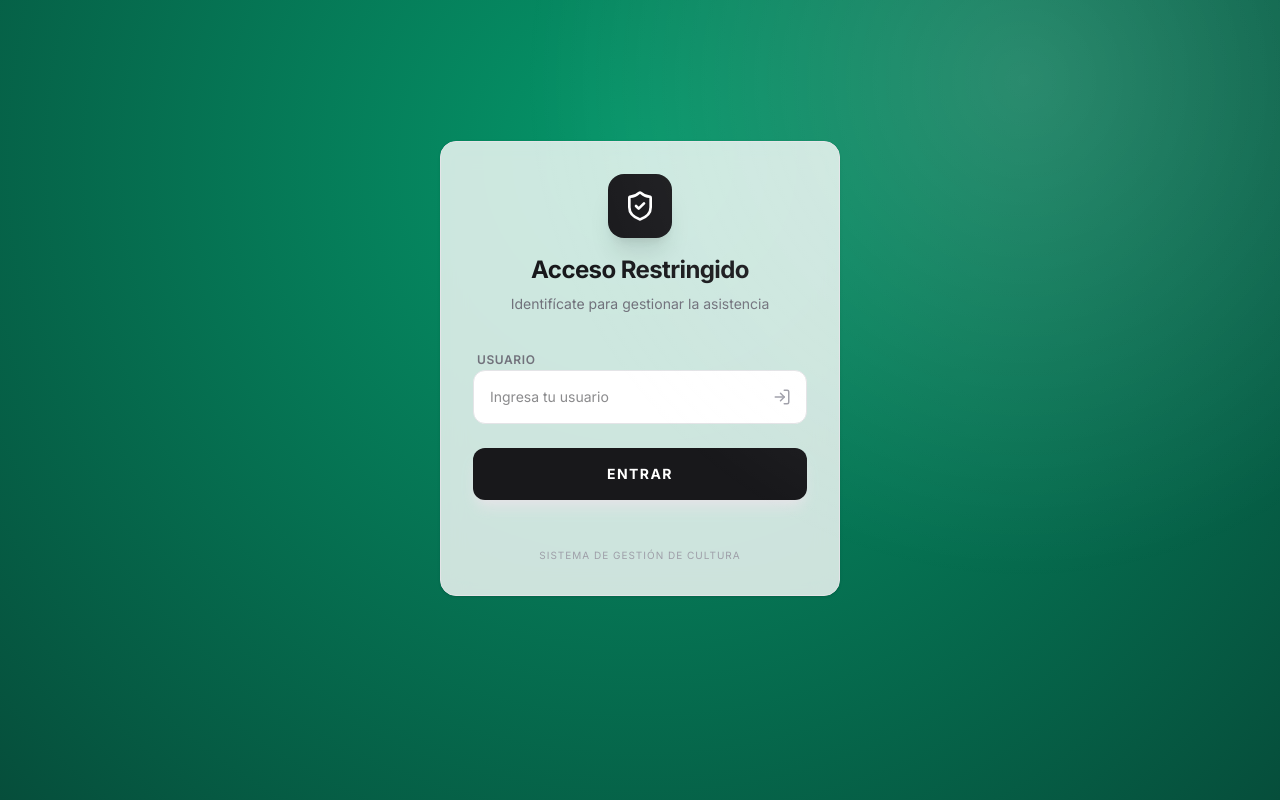
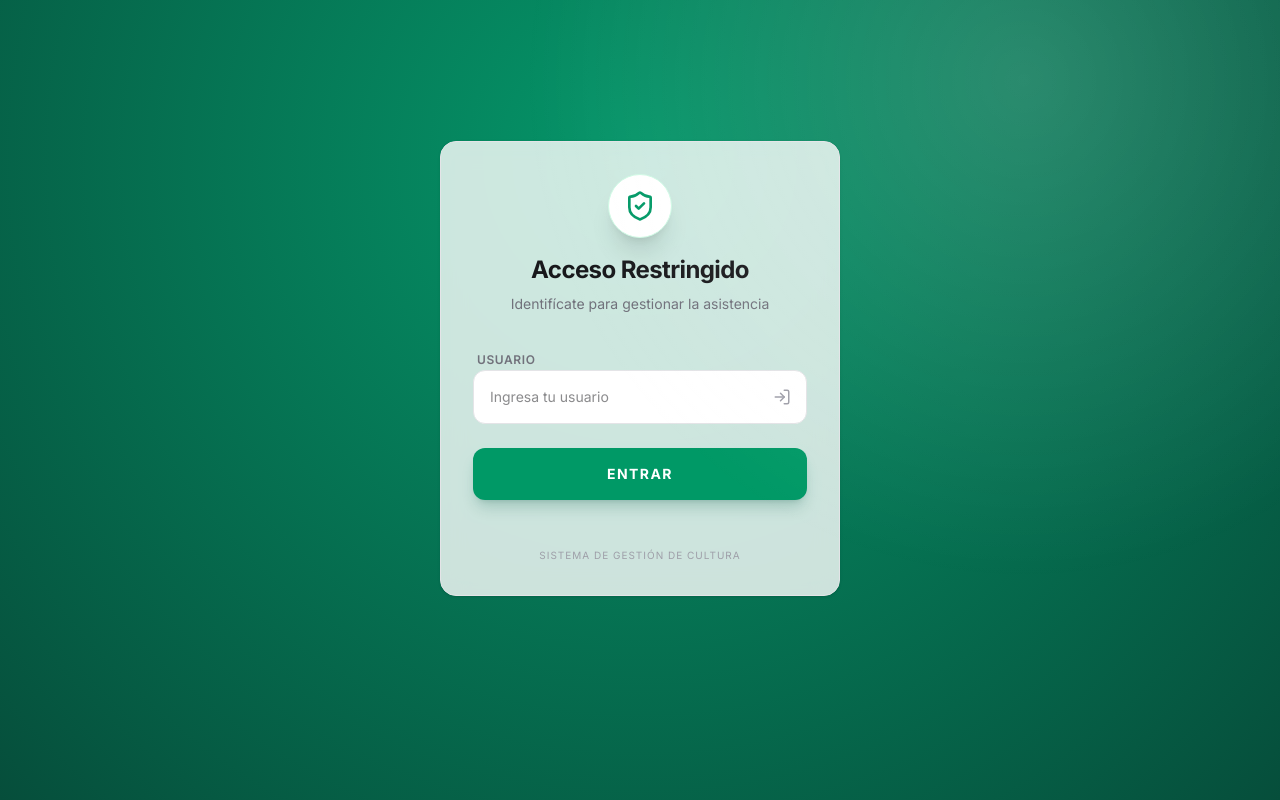
Before and after one commit to Juicibox/ContadorAsistencia, a React (Vite) app: page / in a window 1280 px wide. Built offline with nearby package versions, Linux system fonts and the light colour scheme; no server answers.

Commit message:
Update Login component styles and colors

```diff
--- a/src/components/Login.tsx
+++ b/src/components/Login.tsx
@@ -28,7 +28,7 @@ export default function Login({ onLogin }: LoginProps) {
         className="glass-card p-8 space-y-8"
       >
         <div className="text-center space-y-2">
-          <div className="mx-auto w-16 h-16 bg-zinc-900 text-white rounded-2xl flex items-center justify-center shadow-xl mb-4">
+          <div className="mx-auto w-16 h-16 bg-white text-emerald-600 rounded-full flex items-center justify-center shadow-xl mb-4 border border-emerald-100">
             <ShieldCheck size={32} />
           </div>
           <h1 className="text-2xl font-bold tracking-tight text-zinc-900">Acceso Restringido</h1>
@@ -44,7 +44,7 @@ export default function Login({ onLogin }: LoginProps) {
                 value={username}
                 onChange={(e) => setUsername(e.target.value)}
                 placeholder="Ingresa tu usuario"
-                className={`w-full bg-white border ${error ? 'border-red-500 ring-1 ring-red-500' : 'border-zinc-200'} text-zinc-900 text-sm rounded-xl focus:ring-zinc-500 focus:border-zinc-500 block p-4 transition-all outline-none`}
+                className={`w-full bg-white border ${error ? 'border-red-500 ring-1 ring-red-500' : 'border-zinc-200'} text-zinc-900 text-sm rounded-xl focus:ring-emerald-500 focus:border-emerald-500 block p-4 transition-all outline-none`}
               />
               <div className="absolute inset-y-0 right-0 flex items-center pr-4 text-zinc-400">
                 <LogIn size={18} />
@@ -64,7 +64,7 @@ export default function Login({ onLogin }: LoginProps) {
           <motion.button
             whileTap={{ scale: 0.98 }}
             type="submit"
-            className="w-full bg-zinc-900 text-white py-4 rounded-xl font-bold text-sm uppercase tracking-widest shadow-lg shadow-zinc-200 hover:bg-zinc-800 transition-colors"
+            className="w-full bg-emerald-600 text-white py-4 rounded-xl font-bold text-sm uppercase tracking-widest shadow-lg shadow-emerald-900/20 hover:bg-emerald-700 transition-colors"
           >
             Entrar
           </motion.button>
```
